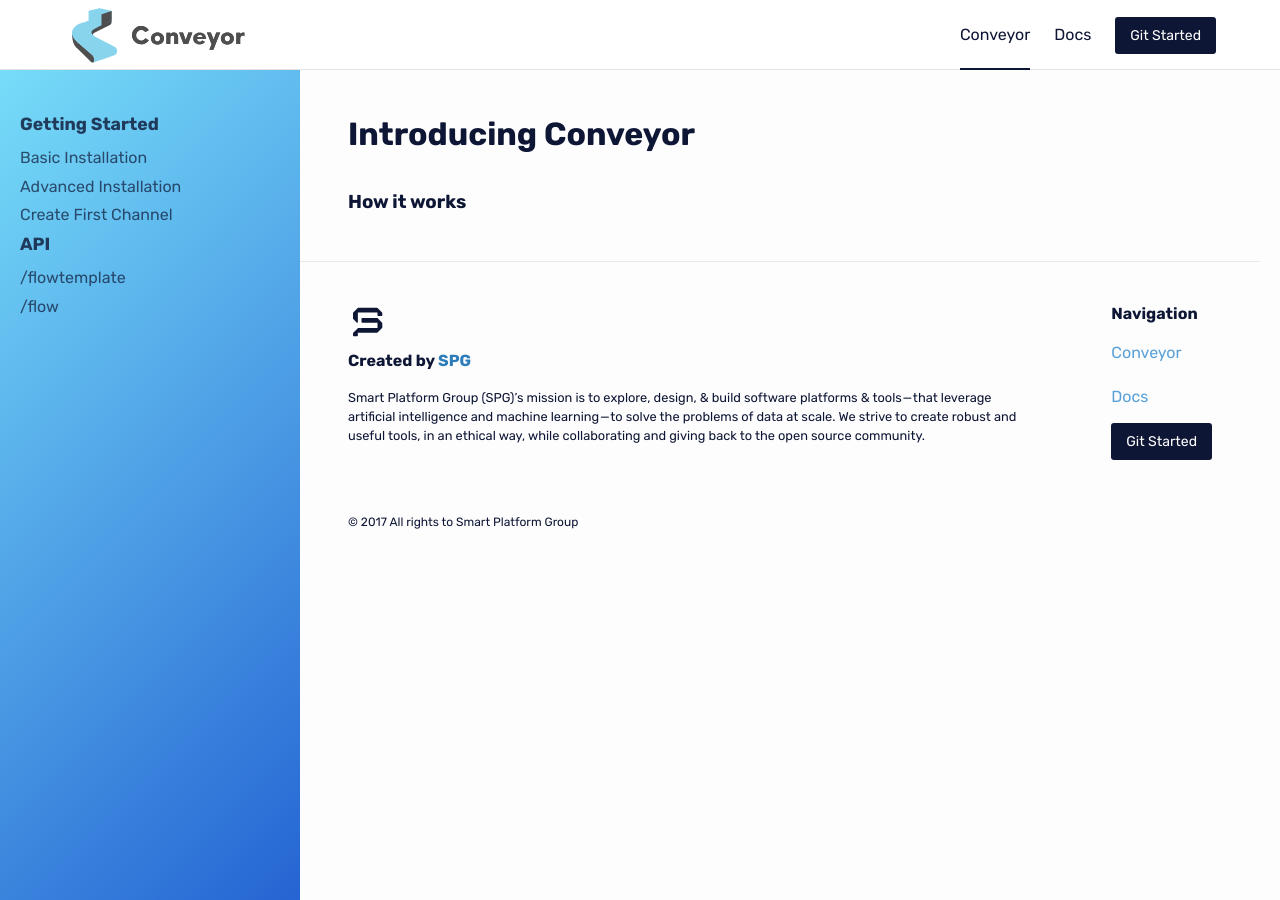
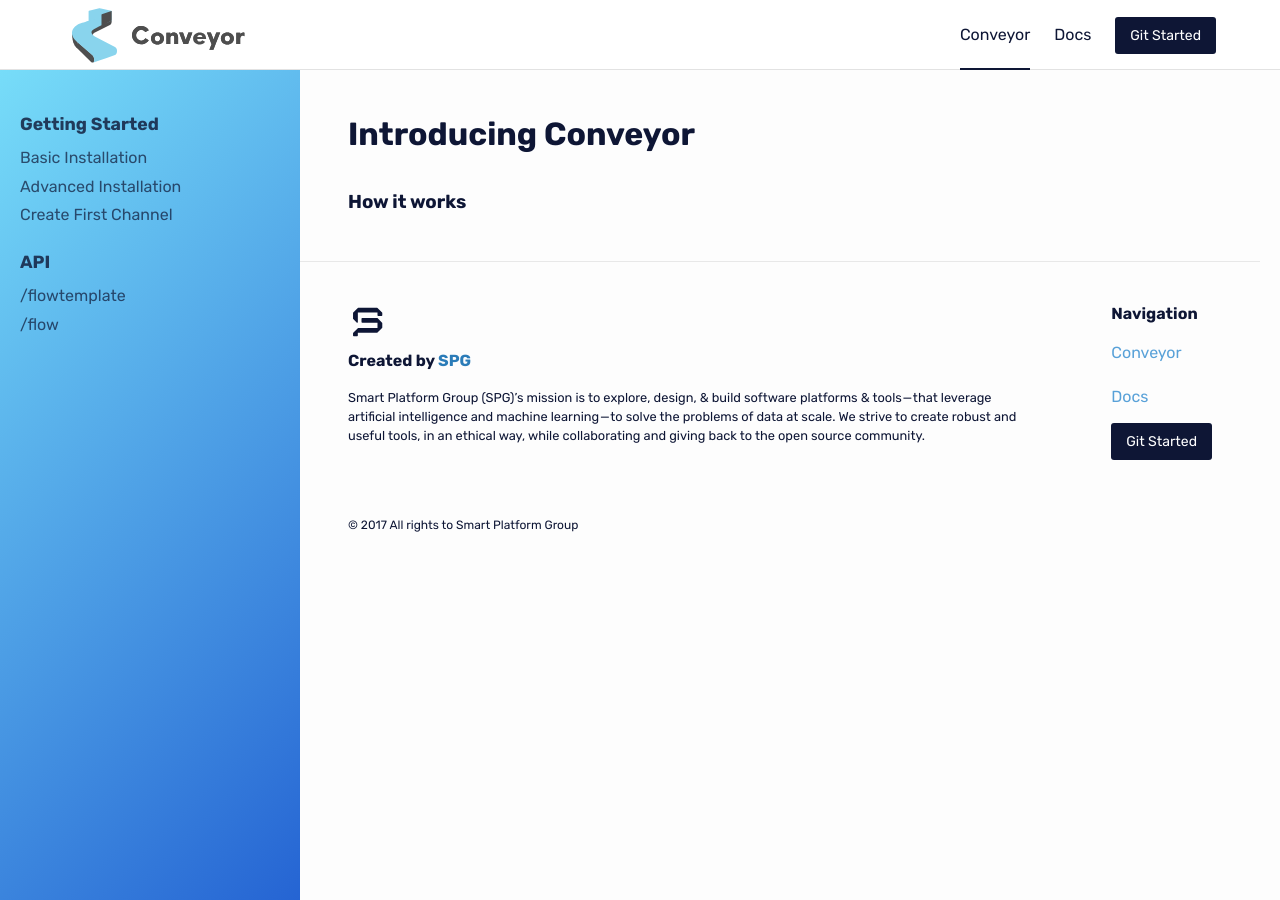
Before and after one commit to samtecspg/conveyor, a Jekyll site: the page built from docs/index.md, in a window 1280 px wide. Built offline with Jekyll 4.4.1, drawn with Linux system fonts in a browser that asks for light colours; our own code applies the rules of GitHub Pages for plain Markdown files.

Commit message:
Updateded side-nav in mobile version & img style

```diff
--- a/docs/_includes/side-nav.html
+++ b/docs/_includes/side-nav.html
@@ -10,7 +10,9 @@
           <li><a href="{{ site.baseurl }}{{ item.url }}">{{item.title}}</a></li>
         {% endif %}
       {% endfor %}
+    </ul>
 
+    <ul>
       <li class="text-label">API</li>
       {% assign api_items = site.api_endpoints | sort: 'order' %}
       {% for item in api_items %}
@@ -20,11 +22,9 @@
           <li><a href="{{ site.baseurl }}{{ item.url }}">{{item.title}}</a></li>
         {% endif %}
       {% endfor %}
-
+    </ul>
       <!-- {% for post in site.categories.Installation %}
         <li><a href="{{ post.url }}">{{ post.title }}</a></li>
       {% endfor %} -->
-
-    </ul>
   </nav>
 </menu>
--- a/docs/_sass/minima/_layout.scss
+++ b/docs/_sass/minima/_layout.scss
@@ -197,6 +197,10 @@
     margin-top: 40px;
   }
 
+  p {
+    margin-bottom: 30px;
+  }
+
   @include media-query($content-width) {
     margin-left: 0;
     padding-top: 0;
--- a/docs/_sass/minima/base/_base.scss
+++ b/docs/_sass/minima/base/_base.scss
@@ -53,6 +53,12 @@
 img {
   max-width: 100%;
   vertical-align: middle;
+  border: 1px solid #e8e8e8;
+  border-radius: 6px;
+  -webkit-box-shadow: 0px 8px 48px -12px rgba(78,78,78,0.4);
+  -moz-box-shadow: 0px 8px 48px -12px rgba(78,78,78,0.4);
+  box-shadow: 0px 8px 48px -12px rgba(78,78,78,0.4);
+  margin: 10px 0 30px 0;
 }
 
 
--- a/docs/_sass/minima/sections/_side-nav.scss
+++ b/docs/_sass/minima/sections/_side-nav.scss
@@ -60,8 +60,11 @@
     nav {
       max-width: -webkit-calc(900px - (30px));
       max-width: calc(900px - (30px));
-      padding-right: 25px;
-      padding-left: 25px;
+      padding: 0;
+      display: flex;
+      ul {
+        flex: 1;
+      }
 
       li {
         list-style-type: none;
```
